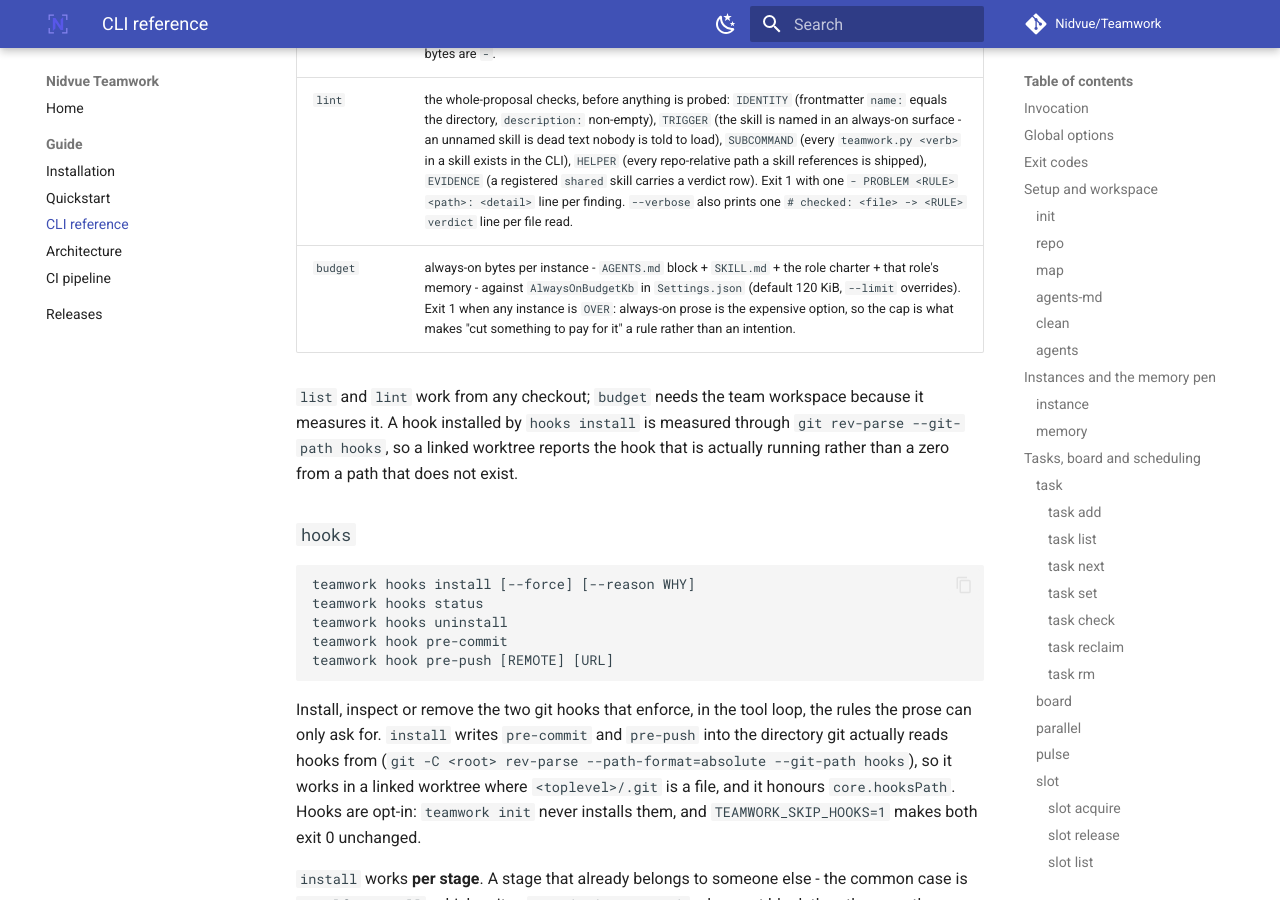
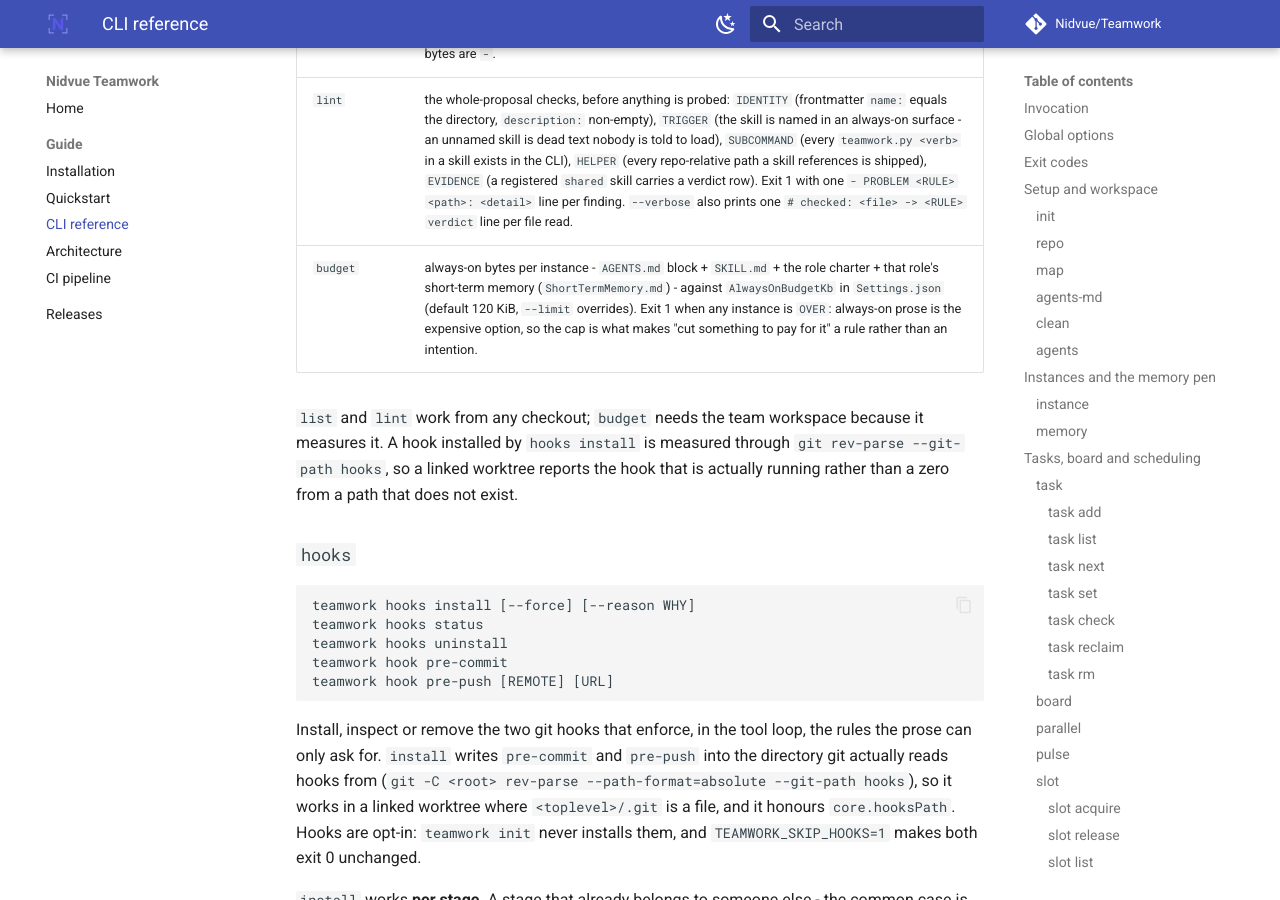
Before and after one commit to Nidvue/Teamwork, an MkDocs documentation site: the page built from docs/guide/cli.md, in a window 1280 px wide and 900 px high, scrolled down 29231 px. Built offline with MkDocs 1.6.1 and Material for MkDocs 9.7.7, drawn with Linux system fonts in a browser that asks for light colours; comment, search, counter and statistics services are not loaded.

Commit message:
docs(docs): docs/guide/cli.md: the budget counts the role's short-term memory, not '
Task: T-0032
Role: CEO
Producers: CEO
Goal: Align the CLI guide's budget definition and the R-25 mitigation with the decisions that actually landed.
Deliverable: docs/guide/cli.md: the budget counts the role's short-term memory, not 'the role's memory'; docs/Team/Risks.md R-25: month-and-size segments (512 KiB roll) behind an index keyed by (id, month, segment), trigger 512 KiB.
Why: T-0007 changed the budget composition and the ADR review rejected month-only/id-only segmentation and 1 MB; both documents still described the old state.
Status: tested
Result: pytest -q tests/unit/test_docs_contracts.py tests/unit/test_skill_contracts.py -> 124 passed; teamwork.py links -> 0 issues
Docs: docs/guide/cli.md, docs/Team/Risks.md

Acting role: CEO

```diff
--- a/docs/guide/cli.md
+++ b/docs/guide/cli.md
@@ -1317,7 +1317,7 @@ group names that surface, validates it, and prices it.
 |---|---|
 | `list` | eight rows, one per component (C1..C8), each with its activation class, the bytes it costs and the role that owns it. `always-on` is paid on every run, `on-demand` only when invoked, `in-loop` is enforced rather than instructed. C5 (subagents) is a lane packet, not a file, so its class and bytes are `-`. |
 | `lint` | the whole-proposal checks, before anything is probed: `IDENTITY` (frontmatter `name:` equals the directory, `description:` non-empty), `TRIGGER` (the skill is named in an always-on surface - an unnamed skill is dead text nobody is told to load), `SUBCOMMAND` (every `teamwork.py <verb>` in a skill exists in the CLI), `HELPER` (every repo-relative path a skill references is shipped), `EVIDENCE` (a registered `shared` skill carries a verdict row). Exit 1 with one `- PROBLEM <RULE> <path>: <detail>` line per finding. `--verbose` also prints one `# checked: <file> -> <RULE> verdict` line per file read. |
-| `budget` | always-on bytes per instance - `AGENTS.md` block + `SKILL.md` + the role charter + that role's memory - against `AlwaysOnBudgetKb` in `Settings.json` (default 120 KiB, `--limit` overrides). Exit 1 when any instance is `OVER`: always-on prose is the expensive option, so the cap is what makes "cut something to pay for it" a rule rather than an intention. |
+| `budget` | always-on bytes per instance - `AGENTS.md` block + `SKILL.md` + the role charter + that role's short-term memory (`ShortTermMemory.md`) - against `AlwaysOnBudgetKb` in `Settings.json` (default 120 KiB, `--limit` overrides). Exit 1 when any instance is `OVER`: always-on prose is the expensive option, so the cap is what makes "cut something to pay for it" a rule rather than an intention. |
 
 `list` and `lint` work from any checkout; `budget` needs the team workspace
 because it measures it. A hook installed by `hooks install` is measured through
```
Also changed, not shown: docs/Team/Risks.md (+1 -1 lines).
